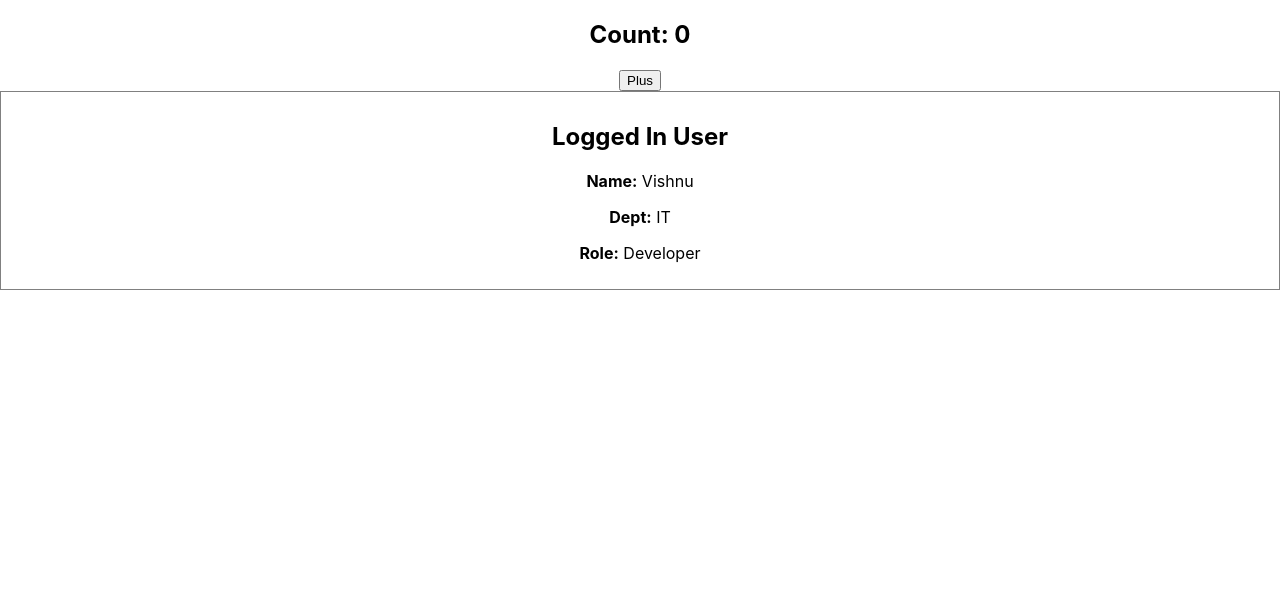
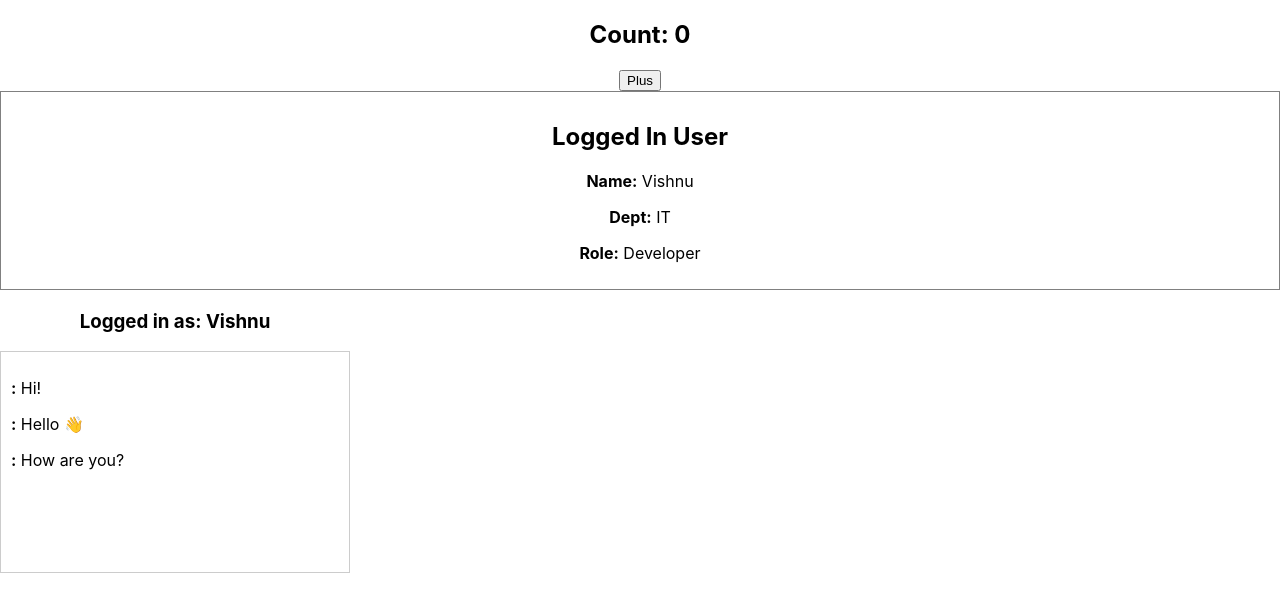
Before and after one commit to vishnuttxminds/react-start-app, a React (Create React App) app: page / in a window 1280 px wide. Shown: the top 612 px of the page. Built offline with nearby package versions, Linux system fonts and the light colour scheme.

Commit message:
chet program

```diff
--- a/src/App.js
+++ b/src/App.js
@@ -16,6 +16,7 @@ import Counter from "./screens/Counter";
 import CounterContext from "./context/CounterContext";
 import UserContext from "./context/UserContext";
 import UserProfile from "./screens/UserProfile";
+import Chat from "./screens/Chat";
 
 function App() {
   const loggedInEmployee = {
@@ -62,7 +63,10 @@ function App() {
 
       <UserContext.Provider value={loggedInEmployee}>
         <UserProfile />
+        <Chat />
       </UserContext.Provider>
+
+
     </div>
   );
 }
--- /dev/null
+++ b/src/screens/Chat.js
@@ -0,0 +1,49 @@
+import { useContext, useEffect, useRef, useState } from "react";
+import UserContext from "../context/UserContext";
+
+function Chat() {
+  const user = useContext(UserContext);
+
+  const [messages, setMessages] = useState([
+    { id: 1, name: "Anu", text: "Hi!" },
+    { id: 2, name: "Vishnu", text: "Hello 👋" },
+    { id: 3, name: "Anu", text: "How are you?" },
+  ]);
+
+
+  const chatBoxRef = useRef(null);
+  useEffect(() => {
+    chatBoxRef.current.scrollTop = chatBoxRef.current.scrollHeight;
+  }, [messages]);
+
+  return (
+    <div style={{ width: "350px", marginTop: "20px" }}>
+      <h3>Logged in as: {user?.name}</h3>
+
+      {/* Chat Box */}
+      <div
+        ref={chatBoxRef}
+        style={{
+          border: "1px solid #ccc",
+          height: "200px",
+          overflowY: "auto",
+          padding: "10px",
+        }}
+      >
+        {messages.map((msg) => (
+          <p
+            key={msg.id}
+            style={{
+              textAlign: msg.user === user?.name ? "right" : "left",
+              color: msg.user === user?.name ? "green" : "black",
+            }}
+          >
+            <strong>{msg.user}:</strong> {msg.text}
+          </p>
+        ))}
+      </div>
+    </div>
+  );
+}
+
+export default Chat;
```
